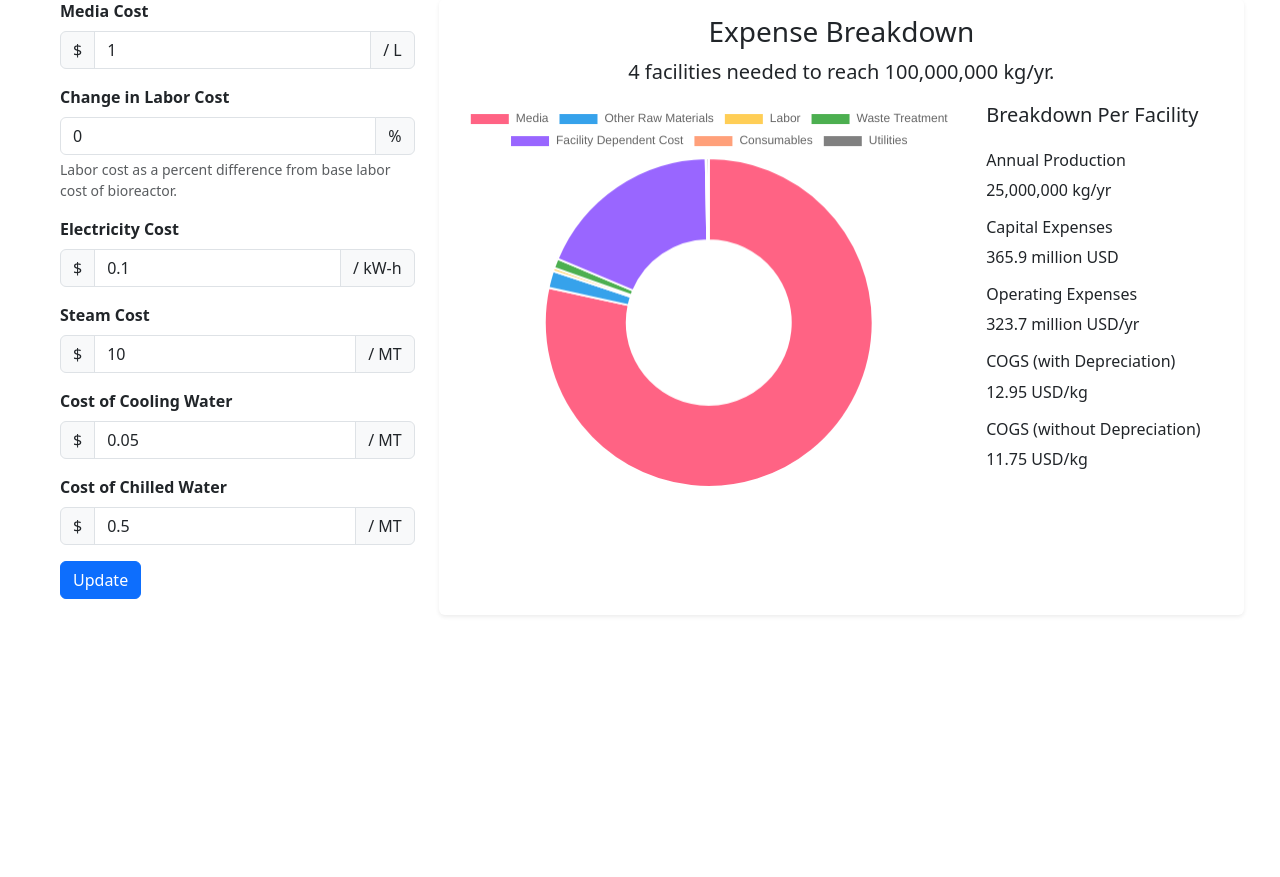
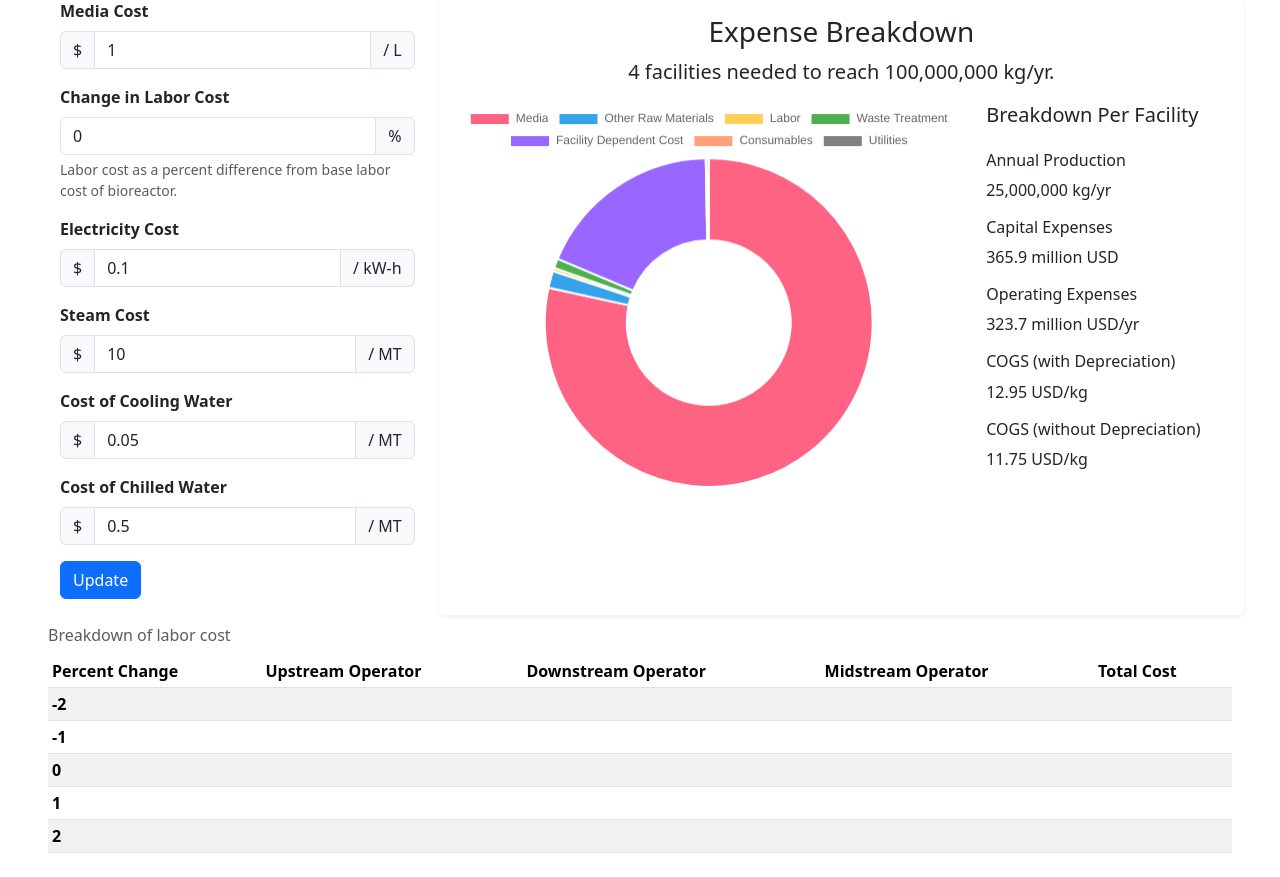
Before and after one commit to GitYaw/Dashboard, a Flask app: page / in a window 1280 px wide. Shown: the part 646-1523 px from the top of the page. Before the commit the page ends 1262 px from the top, so only its background shows below. Run offline with Flask 3, Linux system fonts and the light colour scheme; lists and menus that the app fills with data are empty.

Commit message:
Create table for labor costs

```diff
--- a/templates/landing.html
+++ b/templates/landing.html
@@ -11,9 +11,11 @@
 </head>
 
 <body class="mt-3 mb-4 mx-5">
+
     <header class="mb-4">
         <h1 class="display-6">Cultivated Meat Dashboard</h1>
     </header>
+
     <section class="mb-4" id="diagram">
         <div class="mb-3" id="diagram-select">
             <select class="form-select" id="bioreactorType" onchange=selectBioreactor()>
@@ -28,6 +30,7 @@
             <img src="" alt="Flow Diagram" id="flowDiagram" class="img-fluid img-thumbnail">
         </div>
     </section>
+
     <section class="container-fluid" id="calculator">
         <div class="row gx-5" id="main-content">
             <div class="col-md-4 mb-3" id="inputs">
@@ -144,8 +147,57 @@
                 </div>
             </div>
         </div>
+    </section>
 
-    </section>
+    <table class="table table-striped table-sm caption-top">
+        <caption>Breakdown of labor cost</caption>
+        <thead>
+            <tr>
+                <th scope="col">Percent Change</th>
+                <th scope="col">Upstream Operator</th>
+                <th scope="col">Downstream Operator</th>
+                <th scope="col">Midstream Operator</th>
+                <th scope="col">Total Cost</th>
+            </tr>
+        </thead>
+        <tbody>
+            <tr>
+                <th scope="row">-2</th>
+                <td></td>
+                <td></td>
+                <td></td>
+                <td></td>
+            </tr>
+            <tr>
+                <th scope="row">-1</th>
+                <td></td>
+                <td></td>
+                <td></td>
+                <td></td>
+            </tr>
+            <tr>
+                <th scope="row">0</th>
+                <td></td>
+                <td></td>
+                <td></td>
+                <td></td>
+            </tr>
+            <tr>
+                <th scope="row">1</th>
+                <td></td>
+                <td></td>
+                <td></td>
+                <td></td>
+            </tr>
+            <tr>
+                <th scope="row">2</th>
+                <td></td>
+                <td></td>
+                <td></td>
+                <td></td>
+            </tr>
+        </tbody>
+    </table>
 </body>
 
 </html>
```
